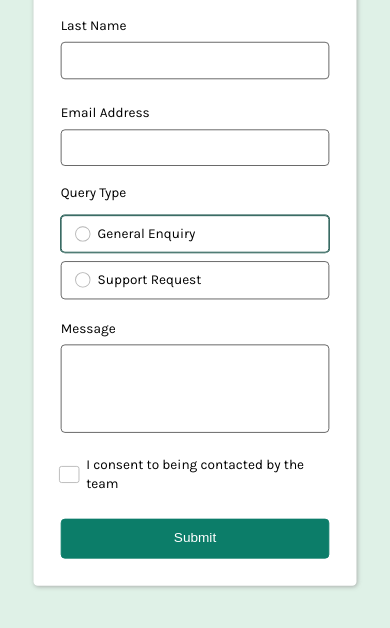
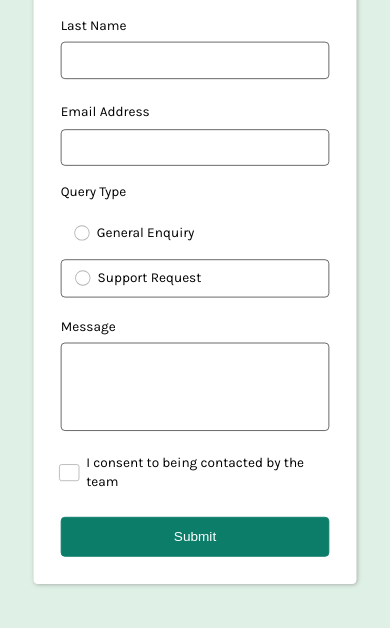
Before and after one commit to LinkWeek777/2.Form1, a plain HTML site: page index.html in a window 390 px wide. In both pictures the pointer is over the element "General Enquiry". Shown: the part 250-878 px from the top of the page. Drawn offline with Linux system fonts and the light colour scheme.

Commit message:
final vesion

```diff
--- a/css/styles.css
+++ b/css/styles.css
@@ -307,6 +307,13 @@ input[type='radio']:checked {
     white-space: nowrap;
   }
 
+  .wrap-request:hover,
+  .wrap-enquiry:hover {
+    border: none;
+    outline: none;
+    box-shadow: none;
+  }
+
   .popup-container .popup-text {
     text-align: justify;
     letter-spacing: -0.2px;
```
